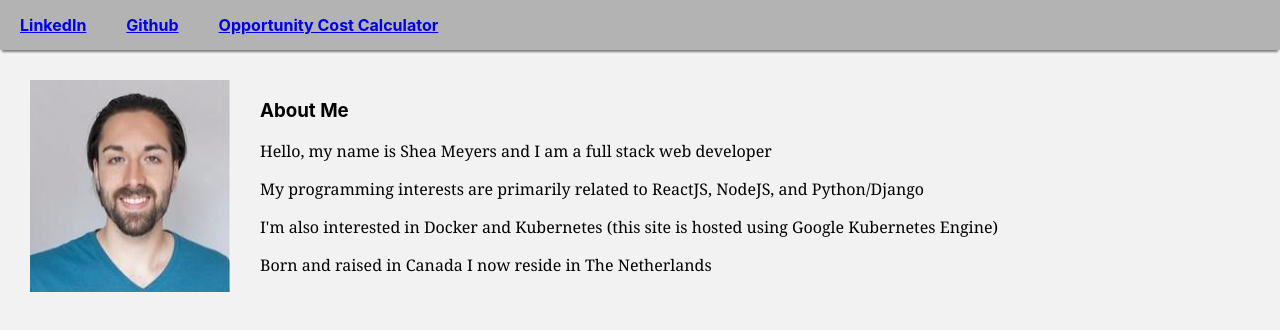
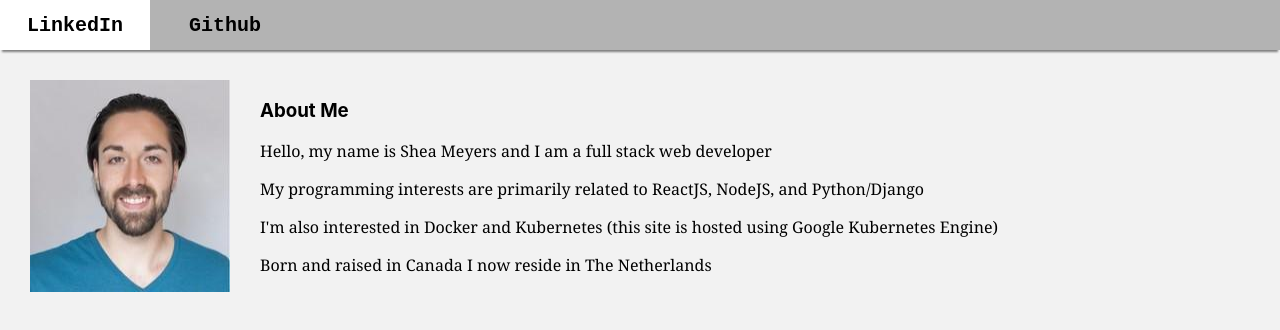
Before and after one commit to SheaMeyers/SheaMeyers.github.io, a React (Create React App) app: page / in a window 1280 px wide. Shown: the top 330 px of the page. Built offline with nearby package versions, Linux system fonts and the light colour scheme.

Commit message:
Improve header bar

```diff
--- a/src/App.css
+++ b/src/App.css
@@ -14,11 +14,23 @@
 }
 
 .Header-bar-div {
-    margin: 20px;
+    height: 100%;
+    display: flex;
+    align-items: center;
+    justify-content: center;
+    width: 150px;
+}
+
+.Header-bar-div:hover {
+    background: white;
 }
 
 .Link {
     font-weight: bold;
+    text-decoration: none;
+    font-family: monospace;
+    font-size: 20px;
+    color: black;
 }
 
 .Photo {
--- a/src/App.tsx
+++ b/src/App.tsx
@@ -11,9 +11,6 @@ const App: React.FC = () => {
                 </div>
                 <div className="Header-bar-div">
                     <a className="Link" target="_blank" rel="noopener noreferrer" href="https://github.com/SheaMeyers">Github</a>
-                </div>
-                <div className="Header-bar-div">
-                    <a className="Link" target="_blank" rel="noopener noreferrer" href="https://opportunity-cost-calculator.com">Opportunity Cost Calculator</a>
                 </div>
             </div>
             <div className="Main-body">
```
